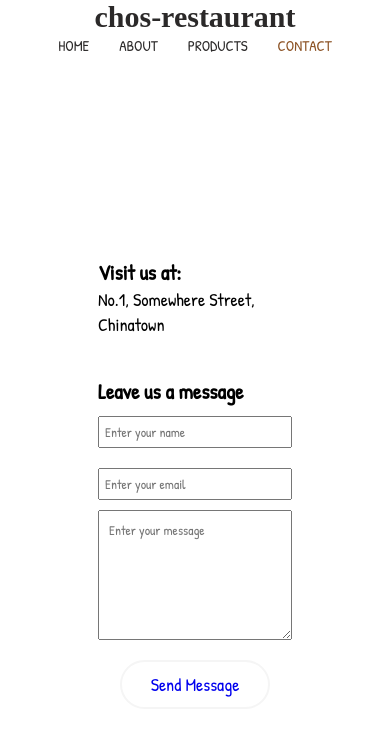
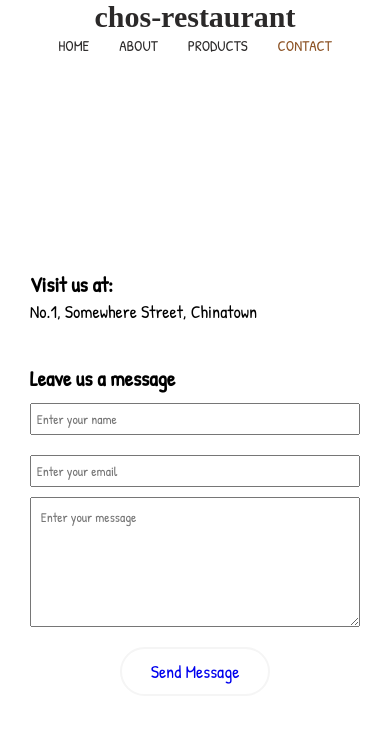
Before and after one commit to feyiamujo1/chos-restuarant, a React (Create React App) app: page /contact in a window 390 px wide. Shown: the top 736 px of the page. Built offline with nearby package versions, Linux system fonts and the light colour scheme; a web font is replaced by a local one.

Commit message:
Fixed the contact page weird display

```diff
--- a/src/components/Contact/contact.css
+++ b/src/components/Contact/contact.css
@@ -6,7 +6,7 @@
     flex-direction: column;
     justify-content: center;
     font-size: 18px;
-    width: 60%;
+    width: 70%;
     margin: auto auto;
 }
 .contact {
@@ -39,3 +39,8 @@ button a{
 button a:hover{
     color: rgb(245, 22, 59);
 }
+@media screen and (max-width: 880px){
+    .contact-wrapper{
+        width: 95%;
+    }
+}
```
